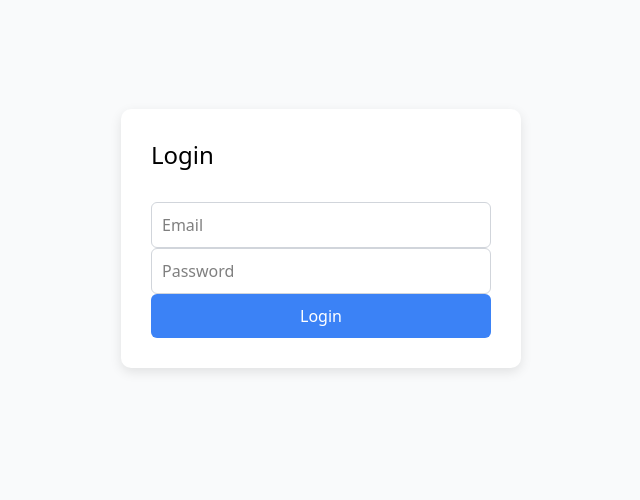
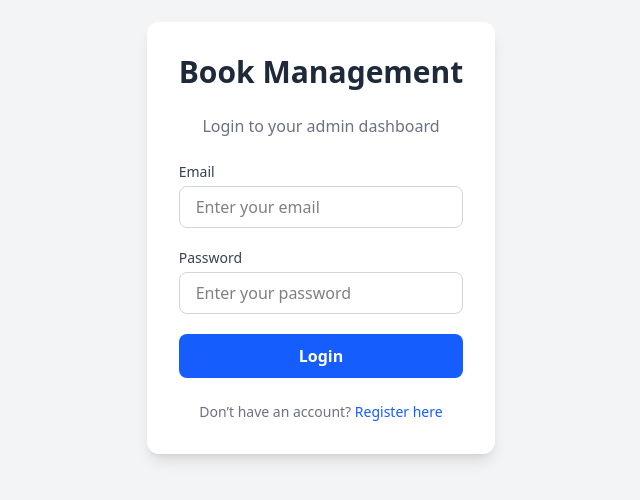
Before and after one commit to FazryJavier/Gits-BookManagementFS, a Vue app in the folder book-management-frontend/: page /login in a window 1280 px wide. Shown: the part 162-662 px from the top of the page, without its empty margins (319-959 px from the left). Built offline with nearby package versions, Linux system fonts and the light colour scheme; no server answers; the HTML template or start-up script is replaced by a standard one.

Commit message:
fix login page

```diff
--- a/book-management-frontend/src/App.vue
+++ b/book-management-frontend/src/App.vue
@@ -1,11 +1,21 @@
-<script lang="ts">
-export default {
-  name: 'App',
-}
+<script setup lang="ts">
+import Sidebar from '@/components/layouts/Sidebar.vue'
+import { computed } from 'vue'
+import { useRoute } from 'vue-router'
+
+const route = useRoute()
+const isAuthPage = computed(() => ['/login', '/register'].includes(route.path))
 </script>
 
 <template>
-  <router-view></router-view>
+  <div v-if="!isAuthPage" class="flex min-h-screen bg-gray-100">
+    <Sidebar />
+    <div class="flex-1 p-6">
+      <router-view />
+    </div>
+  </div>
+
+  <div v-else class="flex items-center justify-center min-h-screen bg-gray-100">
+    <router-view />
+  </div>
 </template>
-
-<style scoped></style>
--- a/book-management-frontend/src/router/index.ts
+++ b/book-management-frontend/src/router/index.ts
@@ -10,6 +10,7 @@ import Books from '../views/BookPage.vue'
 import BookFormPage from '../views/BookFormPage.vue'
 
 const routes = [
+  { path: '/', redirect: '/login' },
   { path: '/register', component: Register },
   { path: '/login', component: Login },
   { path: '/authors', component: Authors },
--- a/book-management-frontend/src/stores/auth.ts
+++ b/book-management-frontend/src/stores/auth.ts
@@ -3,7 +3,7 @@ import { defineStore } from 'pinia'
 export const useAuthStore = defineStore('auth', {
   state: () => ({
     token: localStorage.getItem('token') || '',
-    user: null as Record<string, any> | null, // user bisa objek apa saja atau null
+    user: null as Record<string, any> | null,
   }),
   actions: {
     setToken(token: string) {
--- a/book-management-frontend/src/views/LoginPage.vue
+++ b/book-management-frontend/src/views/LoginPage.vue
@@ -1,101 +1,77 @@
-<template>
-  <div class="container">
-    <div class="card">
-      <h1 class="text-2xl mb-4">Login</h1>
-      <form @submit.prevent="submitForm">
-        <input v-model="form.email" placeholder="Email" type="email" class="input" />
-        <input v-model="form.password" placeholder="Password" type="password" class="input" />
-        <button type="submit" class="btn">Login</button>
-      </form>
-      <p v-if="error" class="message text-red-500">{{ error }}</p>
-    </div>
-  </div>
-</template>
-
-<script lang="ts">
+<script setup lang="ts">
 import { ref } from 'vue'
 import { useRouter } from 'vue-router'
 import api from '../api/axios'
 import { useAuthStore } from '../stores/auth'
 
-export default {
-  setup() {
 const form = ref({ email: '', password: '' })
 const error = ref('')
+const loading = ref(false)
 const router = useRouter()
 const authStore = useAuthStore()
 
 const submitForm = async () => {
   error.value = ''
+  loading.value = true
   try {
     const res = await api.post('/login', form.value)
-        // Simpan token di Pinia + localStorage
     authStore.setToken(res.data.data.token)
-        // Redirect ke Author page
     router.push('/authors')
   } catch (e: any) {
     error.value = e.response?.data?.message || 'Login failed'
+  } finally {
+    loading.value = false
   }
-    }
-
-    return { form, error, submitForm }
-  },
 }
 </script>
 
-<style scoped>
-/* Gunakan CSS yang sama dengan register */
-.input {
-  width: 100%;
-  padding: 10px;
-  border: 1px solid #d1d5db;
-  border-radius: 6px;
-  outline: none;
-  transition: border 0.2s;
-}
+<template>
+  <div class="flex items-center justify-center min-h-screen bg-gray-100 px-4">
+    <div class="bg-white shadow-lg rounded-xl p-8 w-full max-w-md">
+      <h1 class="text-3xl font-bold text-gray-800 text-center mb-6">Book Management</h1>
+      <p class="text-gray-500 text-center mb-6">Login to your admin dashboard</p>
 
-.input:focus {
-  border-color: #3b82f6;
-}
+      <form @submit.prevent="submitForm" class="space-y-5">
+        <div>
+          <label class="block text-sm font-medium text-gray-700 mb-1">Email</label>
+          <input
+            v-model="form.email"
+            type="email"
+            placeholder="Enter your email"
+            required
+            class="w-full px-4 py-2 border border-gray-300 rounded-lg focus:ring-2 focus:ring-blue-500 focus:outline-none"
+          />
+        </div>
 
-.btn {
-  width: 100%;
-  background-color: #3b82f6;
-  color: white;
-  font-weight: 500;
-  padding: 10px;
-  border-radius: 6px;
-  transition: background 0.2s;
-}
+        <div>
+          <label class="block text-sm font-medium text-gray-700 mb-1">Password</label>
+          <input
+            v-model="form.password"
+            type="password"
+            placeholder="Enter your password"
+            required
+            class="w-full px-4 py-2 border border-gray-300 rounded-lg focus:ring-2 focus:ring-blue-500 focus:outline-none"
+          />
+        </div>
 
-.btn:hover {
-  background-color: #2563eb;
-}
+        <button
+          type="submit"
+          :disabled="loading"
+          class="w-full py-2.5 rounded-lg bg-blue-600 text-white font-semibold hover:bg-blue-700 transition disabled:opacity-60"
+        >
+          <span v-if="!loading">Login</span>
+          <span v-else>Processing...</span>
+        </button>
+      </form>
 
-.container {
-  display: flex;
-  flex-direction: column;
-  align-items: center;
-  justify-content: center;
-  min-height: 100vh;
-  padding: 20px;
-  background-color: #f9fafb;
-}
+      <p v-if="error" class="text-center text-red-500 mt-4 text-sm">{{ error }}</p>
 
-.card {
-  background: white;
-  padding: 30px;
-  border-radius: 10px;
-  box-shadow: 0 4px 12px rgba(0, 0, 0, 0.1);
-  width: 100%;
-  max-width: 400px;
-  display: flex;
-  flex-direction: column;
-  gap: 15px;
-}
-
-.message {
-  text-align: center;
-  font-size: 0.9rem;
-}
-</style>
+      <p class="text-sm text-gray-500 text-center mt-6">
+        Don’t have an account?
+        <router-link to="/register" class="text-blue-600 hover:underline"
+          >Register here</router-link
+        >
+      </p>
+    </div>
+  </div>
+</template>
```
Lines whose indentation alone changed are shown as unchanged.
